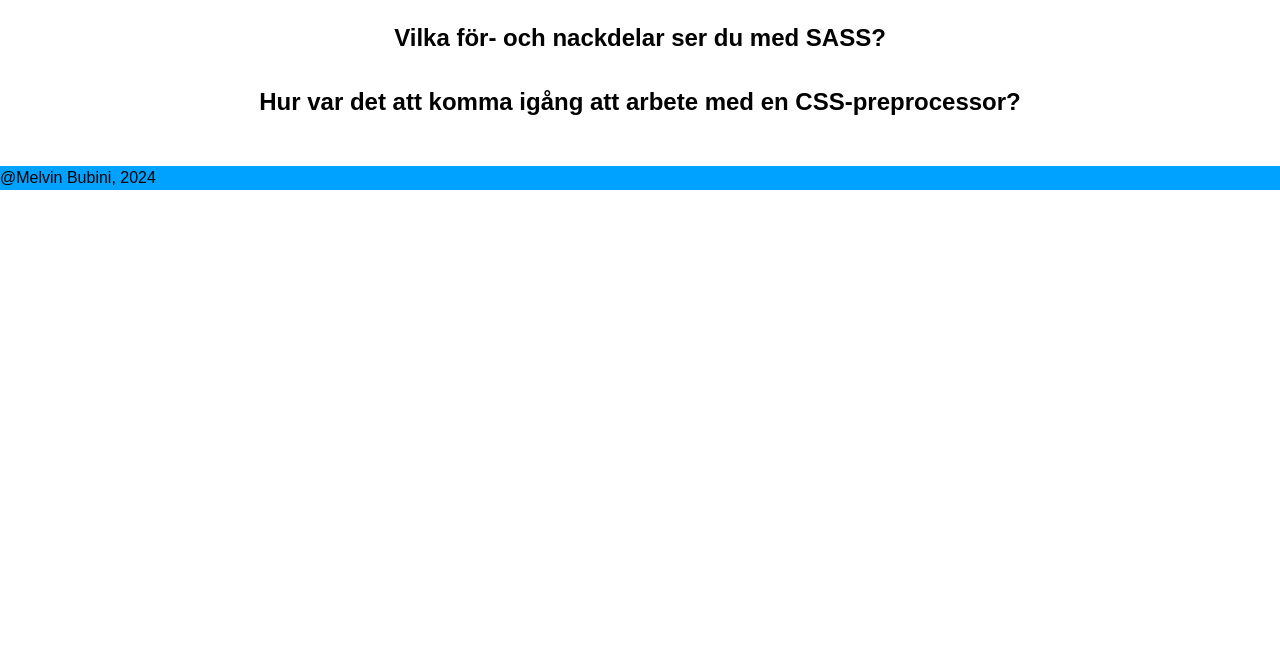
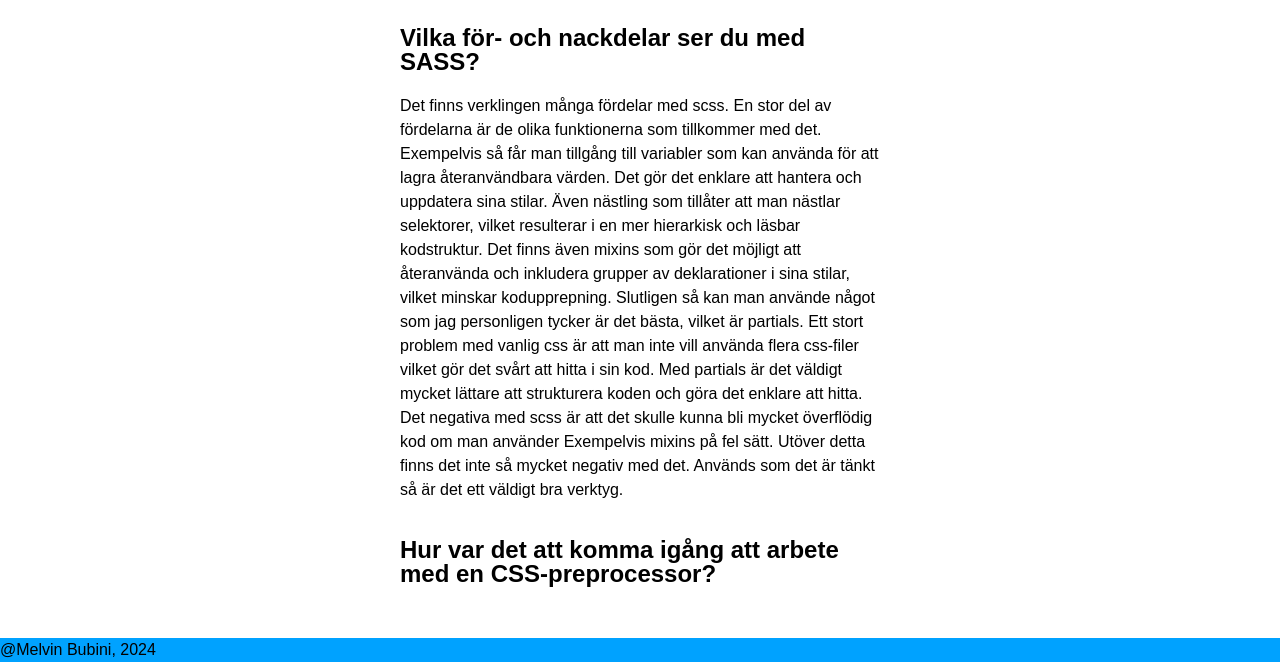
Before and after one commit to Melvin-Bubini/moment3_dt211g, a website built with Parcel: page src/sass.html in a window 1280 px wide. Shown: the part 148-810 px from the top of the page. Built offline with nearby package versions, Linux system fonts and the light colour scheme.

Commit message:
main styles första utkast

```diff
--- a/src/css/_base.scss
+++ b/src/css/_base.scss
@@ -4,6 +4,8 @@ $font-family: Arial, Helvetica, sans-serif;
 $main-color: rgb(0, 162, 255);
 $text-color: black;
 $link-text-color: blue;
+$container-width-small: 20em;
+$container-width-big: 30em;
 
 body {
     line-height: $line-height;
--- a/src/css/_layout.scss
+++ b/src/css/_layout.scss
@@ -127,6 +127,20 @@ main{
     flex-direction: column;
 }
 
+main {
+    article, section{
+        width: base.$container-width-small;
+    }
+}
+
+@media screen and (min-width: 1020px) {
+    main {
+        article, section{
+            width: base.$container-width-big;
+        }
+    }
+}
+
 
 /* FOOTER STYLES */
 
--- a/src/sass.html
+++ b/src/sass.html
@@ -48,7 +48,18 @@
         <h1>Utvärdering</h1>
         <article>
             <h2>Vilka för- och nackdelar ser du med SASS?</h2>
-            <p></p>
+            <p>Det finns verklingen många fördelar med scss. En stor del av fördelarna är de olika funktionerna som tillkommer med det.
+                Exempelvis så får man tillgång till variabler som kan använda för att lagra återanvändbara värden.
+                Det gör det enklare att hantera och uppdatera sina stilar. Även nästling som tillåter att man nästlar selektorer,
+                vilket resulterar i en mer hierarkisk och läsbar kodstruktur. Det finns även mixins som gör det möjligt att
+                återanvända och inkludera grupper av deklarationer i sina stilar, vilket minskar kodupprepning.
+                Slutligen så kan man använde något som jag personligen tycker är det bästa, vilket är partials. Ett stort
+                problem med vanlig css är att man inte vill använda flera css-filer vilket gör det svårt att hitta i sin kod.
+                Med partials är det väldigt mycket lättare att strukturera koden och göra det enklare att hitta. <br>
+                Det negativa med scss är att det skulle kunna bli mycket överflödig kod om man använder Exempelvis mixins på fel sätt.
+                Utöver detta finns det inte så mycket negativ med det. Används som det är tänkt så är det ett väldigt bra verktyg.
+
+            </p>
         </article>
 
         <article>
```
Also changed, not shown: src/index.html (+4 -4 lines), dist/index.html, dist/sass.html, 2 other files.
